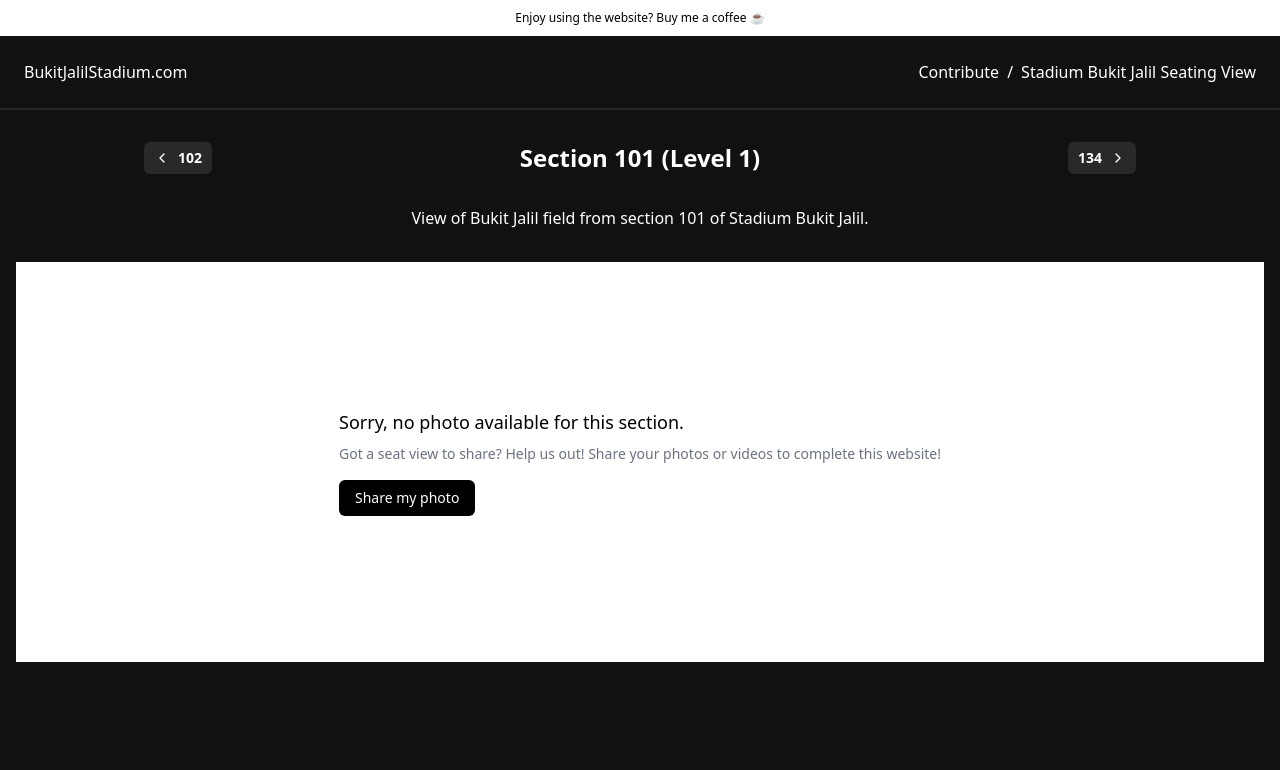
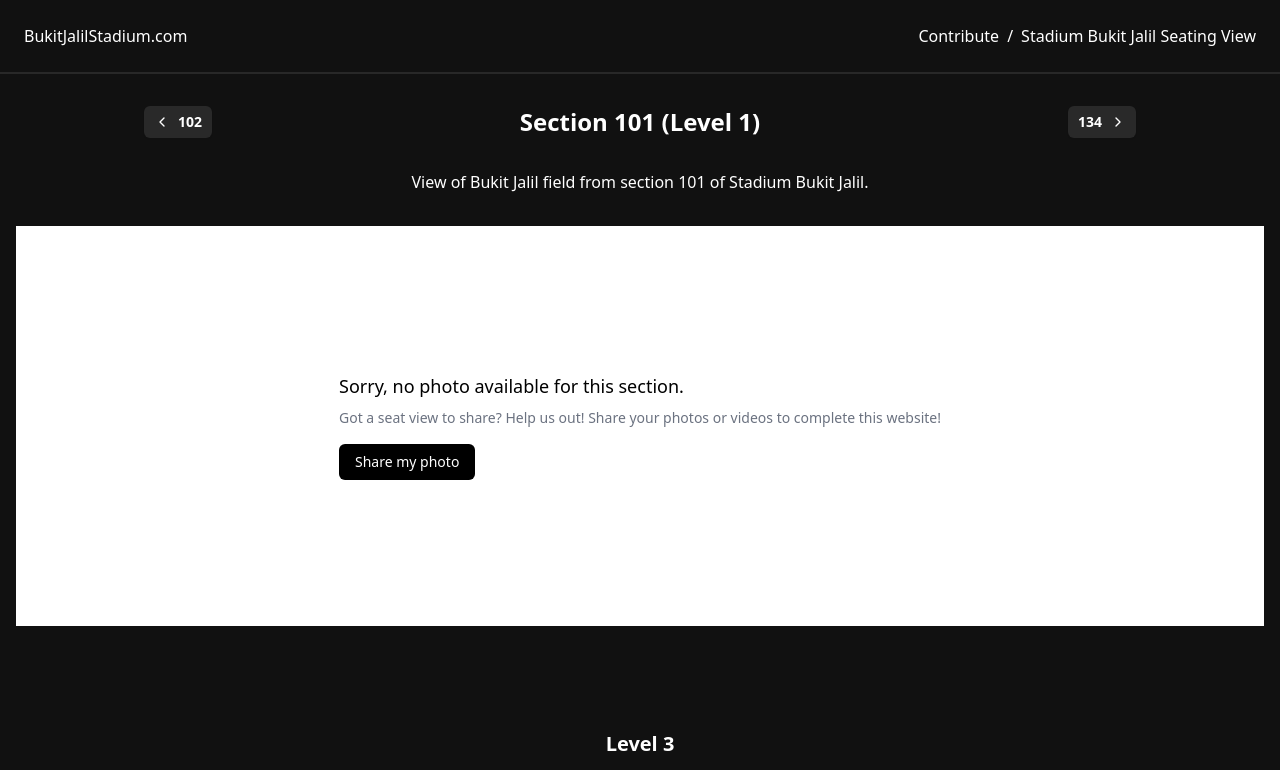
Before and after one commit to afrieirham/bukitjalilstadium, a Next.js app: page /101 in a window 1280 px wide. Shown: the top 770 px of the page. Built offline with nearby package versions, Linux system fonts and the light colour scheme; what react-photo-view would draw is missing.

Commit message:
remove donation bar

```diff
--- a/src/components/NavBar.tsx
+++ b/src/components/NavBar.tsx
@@ -1,10 +1,7 @@
 import Link from "next/link";
-import Donation from "./Donation";
 
 function NavBar() {
   return (
-    <>
-      <Donation />
     <nav className="flex justify-center sm:justify-between bg-[#111111] border-b-[#282828] border-b-2 p-6">
       <Link href="/">BukitJalilStadium.com</Link>
       <div className="flex items-center gap-2">
@@ -15,7 +12,6 @@ function NavBar() {
         <p className="hidden sm:block">Stadium Bukit Jalil Seating View</p>
       </div>
     </nav>
-    </>
   );
 }
 
```
Lines whose indentation alone changed are shown as unchanged.
